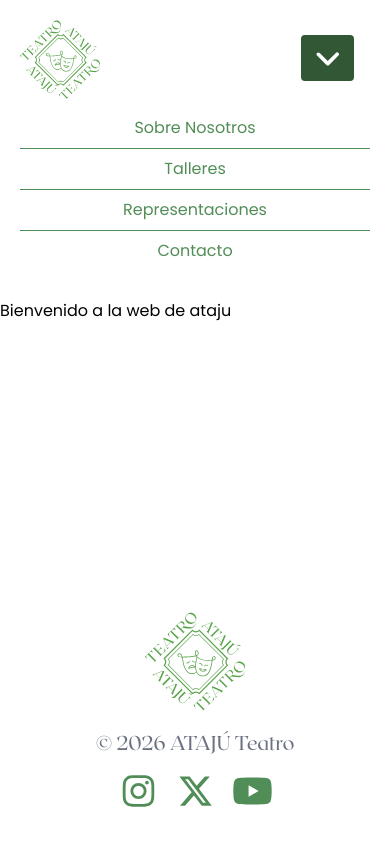
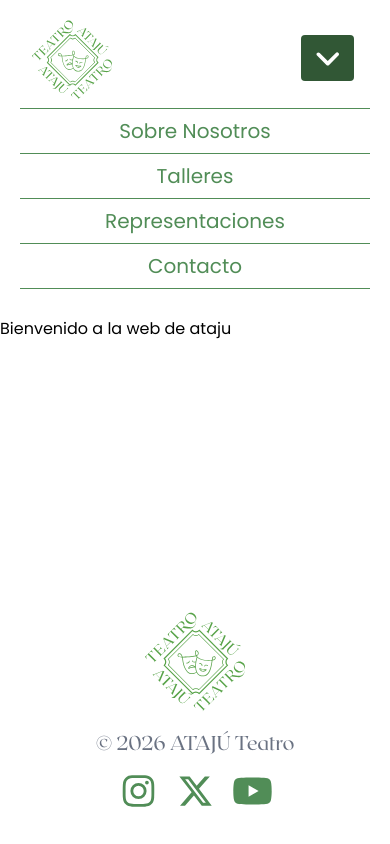
Before and after one commit to HugoJT83/Ataju-Teatro, a React (Vite) app: page / in a window 390 px wide. Both pictures are taken after a click on the button 327 px from the left and 60 px from the top of the page. Built offline with nearby package versions, Linux system fonts and the light colour scheme.

Commit message:
cambios header en tamaños de texto y paddings

```diff
--- a/src/components/Header.jsx
+++ b/src/components/Header.jsx
@@ -34,7 +34,7 @@ const Header = () => {
 
                     {/* Diseño para movil */}
                     <div className='md:hidden w-full flex justify-between'>
-                        <NavLink to={"/"} className="hover:cursor-pointer">
+                        <NavLink to={"/"} className="hover:cursor-pointer px-3">
                             <img src={logo} className='w-20 h-20 md:w-30 md:h-30' />
                         </NavLink>
                         <button
@@ -50,11 +50,11 @@ const Header = () => {
                     </div>
 
                     {isOpen && (
-                        <nav className='md:hidden flex flex-col items-center w-full my-2'>
-                            <NavLink to={"/nosotros"} className="text-center w-full border-b p-2 hover:bg-ataju-green hover:text-white transition-all ease-in-out">Sobre Nosotros</NavLink>
+                        <nav className='md:hidden flex flex-col items-center w-full my-2 text-xl'>
+                            <NavLink to={"/nosotros"} className="text-center w-full border-b border-t p-2 hover:bg-ataju-green hover:text-white transition-all ease-in-out">Sobre Nosotros</NavLink>
                             <NavLink to={"/talleres"} className="text-center w-full border-b p-2 hover:bg-ataju-green hover:text-white transition-all ease-in-out">Talleres</NavLink>
                             <NavLink to={"/obras"} className="text-center w-full border-b p-2 hover:bg-ataju-green hover:text-white transition-all ease-in-out">Representaciones</NavLink>
-                            <NavLink to={"/contacto"} className="text-center w-full p-2 hover:bg-ataju-green hover:text-white transition-all ease-in-out">Contacto</NavLink>
+                            <NavLink to={"/contacto"} className="text-center w-full border-b p-2 hover:bg-ataju-green hover:text-white transition-all ease-in-out">Contacto</NavLink>
 
                         </nav>
                     )}
```
